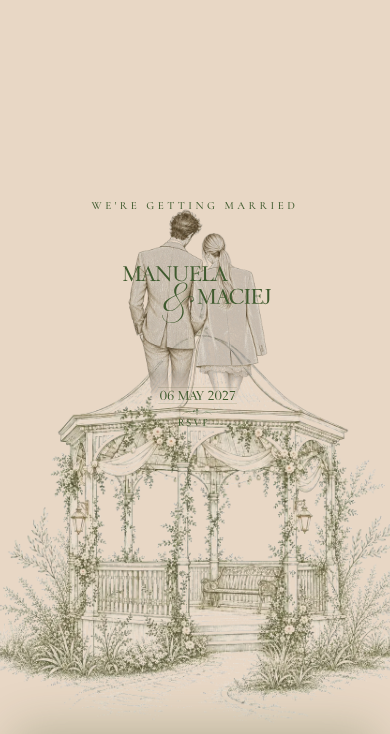
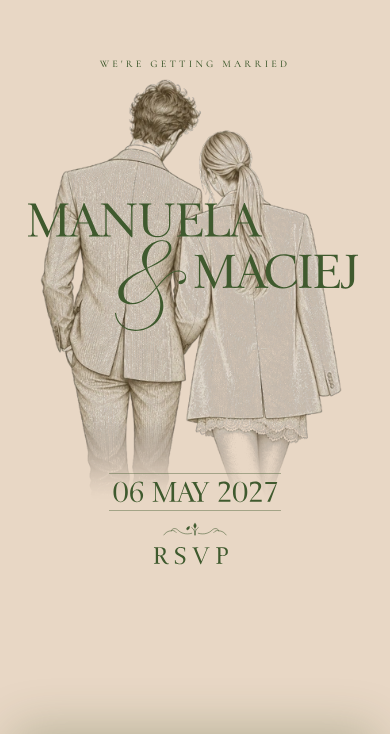
Before and after one commit to manuelmesav3l/invitacion-manuela-maciej, a React (Vite) app: page / in a window 390 px wide. Shown: the part 110-844 px from the top of the page. Built offline with nearby package versions, Linux system fonts and the light colour scheme; a web font is replaced by a local one.

Commit message:
feat(hero): enlarge hero illustration and typography on mobile viewports

```diff
--- a/src/components/PillButton.tsx
+++ b/src/components/PillButton.tsx
@@ -15,7 +15,7 @@ interface Props {
 export function PillButton({ variant = 'gold', icon, children, href, onClick, className = '', delay = 0, ariaHaspopup }: Props) {
   const reduce = useReducedMotion()
   const bg = variant === 'gold' ? 'bg-gold' : 'bg-olive-deep'
-  const cls = `group inline-flex items-center gap-2.5 rounded-full ${bg} px-7 py-3 text-[#f8f1e2] label text-[12px] shadow-[0_6px_16px_-8px_rgba(60,50,20,.5)] transition-transform active:scale-95 hover:scale-[1.03] ${className}`
+  const cls = `group inline-flex items-center gap-2.5 rounded-full ${bg} px-5 py-3 min-[380px]:px-7 text-[#f8f1e2] label text-[12px] shadow-[0_6px_16px_-8px_rgba(60,50,20,.5)] transition-transform active:scale-95 hover:scale-[1.03] ${className}`
   const inner = (
     <>
       {icon && <span className="transition-transform duration-300 group-hover:-rotate-12 group-hover:scale-110">{icon}</span>}
--- a/src/components/SectionTitle.tsx
+++ b/src/components/SectionTitle.tsx
@@ -24,8 +24,8 @@ export function SectionTitle({ initial, rest, size = 'md', color = 'text-gold',
         transition={{ duration: 0.9, ease: [0.22, 1, 0.36, 1] }}
         className="block"
       >
-        <span className={`font-script align-baseline ${scriptColor ?? ''} ${big ? 'text-[88px]' : 'text-[74px]'} mr-[-0.05em] italic`}>{initial}</span>
-        <span className={`${big ? 'text-[54px]' : 'text-[54px]'} font-medium tracking-[0.02em]`}>{rest}</span>
+        <span className={`font-script align-baseline ${scriptColor ?? ''} ${big ? 'text-[clamp(62px,22.5vw,88px)]' : 'text-[clamp(56px,19vw,74px)]'} mr-[-0.05em] italic`}>{initial}</span>
+        <span className="text-[clamp(38px,13.8vw,54px)] font-medium tracking-[0.02em]">{rest}</span>
       </motion.span>
     </Tag>
   )
@@ -36,10 +36,10 @@ export function StackedTitle({ initial, first, second, color = 'text-gold' }: {
   return (
     <h2 className={`font-serif leading-[0.86] ${color}`} aria-label={`${initial}${first} ${second}`}>
       <span aria-hidden="true" className="block">
-        <span className="font-script italic text-[62px] mr-[-0.04em]">{initial}</span>
-        <span className="text-[46px] font-medium tracking-[0.01em]">{first}</span>
+        <span className="font-script italic text-[clamp(48px,15.9vw,62px)] mr-[-0.04em]">{initial}</span>
+        <span className="text-[clamp(34px,11.8vw,46px)] font-medium tracking-[0.01em]">{first}</span>
       </span>
-      <span aria-hidden="true" className="block text-[46px] font-medium tracking-[0.01em]">{second}</span>
+      <span aria-hidden="true" className="block text-[clamp(34px,11.8vw,46px)] font-medium tracking-[0.01em]">{second}</span>
     </h2>
   )
 }
--- a/src/sections/Hero.tsx
+++ b/src/sections/Hero.tsx
@@ -32,16 +32,16 @@ export function Hero({ onRsvp }: { onRsvp: () => void }) {
   }, [reduce])
 
   return (
-    <section ref={sectionRef} className="relative w-full bg-cream min-h-screen flex items-center justify-center py-6 sm:py-10 px-2 sm:px-4 overflow-hidden" aria-label={`${t.couple.a} and ${t.couple.b}`}>
+    <section ref={sectionRef} className="relative w-full bg-cream min-h-screen flex items-center justify-center py-2 sm:py-10 px-1 sm:px-4 overflow-hidden" aria-label={`${t.couple.a} and ${t.couple.b}`}>
       {/* Gazebo illustration: Monumental scale, shifted left to bleed onto the screen edge */}
-      <div className="absolute left-[-10%] sm:left-[-8%] lg:left-[-10%] xl:left-[-12%] 2xl:left-[-14%] bottom-[-2%] sm:bottom-0 z-0 pointer-events-none w-[clamp(480px,58vw,1020px)] max-h-[100vh] select-none flex items-end justify-start">
+      <div className="hidden lg:flex left-[-10%] xl:left-[-12%] 2xl:left-[-14%] bottom-0 absolute z-0 pointer-events-none w-[clamp(480px,58vw,1020px)] max-h-[100vh] select-none items-end justify-start">
         <img
           src="/assets/gazebo-full.webp"
           width={1024}
           height={980}
           alt={t.venue.illustrationAlt || 'Romantic gazebo sketch'}
           className="w-full h-auto max-h-[100vh] object-contain block object-left-bottom"
-          loading="eager"
+          loading="lazy"
           decoding="async"
         />
       </div>
@@ -49,7 +49,7 @@ export function Hero({ onRsvp }: { onRsvp: () => void }) {
       <div className="relative w-full max-w-[1024px] 2xl:max-w-[1140px] mx-auto flex items-center justify-center z-10">
         <motion.div
           ref={heroRef}
-          className="relative w-full aspect-[1024/700] select-none"
+          className="hero-card-container relative mx-auto overflow-hidden select-none lg:overflow-visible"
           initial={reduce ? false : { opacity: 0.9, scale: 0.995 }}
           animate={{ opacity: 1, scale: 1 }}
           transition={{ duration: 0.8, ease: [0.22, 1, 0.36, 1] }}
@@ -60,13 +60,13 @@ export function Hero({ onRsvp }: { onRsvp: () => void }) {
             width={1024}
             height={700}
             alt={`${t.couple.a} & ${t.couple.b} - ${t.hero.kicker}`}
-            className="w-full h-full object-contain block pointer-events-none"
+            className="absolute left-[-61%] top-[-2.8%] h-auto w-[216.7%] max-w-none pointer-events-none lg:inset-0 lg:h-full lg:w-full lg:max-w-full lg:object-contain"
             fetchPriority="high"
             decoding="async"
           />
 
           {/* Top kicker */}
-          <p className="absolute top-[5.6%] inset-x-0 text-center font-caps text-[clamp(11px,1.45vw,15px)] font-medium tracking-[0.32em] text-olive-deep pointer-events-none">
+          <p className="absolute top-[3.2%] inset-x-0 text-center font-caps text-[clamp(10px,2.6vw,15px)] lg:top-[5.6%] lg:text-[clamp(11px,1.45vw,15px)] font-medium tracking-[0.32em] text-olive-deep pointer-events-none">
             {t.hero.kicker}
           </p>
 
@@ -75,7 +75,7 @@ export function Hero({ onRsvp }: { onRsvp: () => void }) {
             src="/assets/hero-names.svg"
             alt=""
             aria-hidden="true"
-            className="absolute left-[30.7%] top-[31.9%] w-[39.5%] h-auto pointer-events-none"
+            className="absolute left-[5.5%] top-[30%] w-[88%] lg:left-[30.7%] lg:top-[31.9%] lg:w-[39.5%] h-auto pointer-events-none"
             decoding="async"
           />
 
@@ -83,18 +83,18 @@ export function Hero({ onRsvp }: { onRsvp: () => void }) {
           <img
             src="/assets/hero-date.svg"
             alt={`${t.hero.day} ${t.hero.month} ${t.hero.year}`}
-            className="absolute left-[40%] top-[79.4%] w-[21.1%] h-auto pointer-events-none"
+            className="absolute left-[27%] top-[79.6%] w-[46%] lg:left-[40%] lg:top-[79.4%] lg:w-[21.1%] h-auto pointer-events-none"
             decoding="async"
           />
 
-          <Flourish className="absolute left-[50.5%] top-[87.4%] w-[8%] -translate-x-1/2 text-olive-deep pointer-events-none" />
+          <Flourish className="absolute left-1/2 top-[88.4%] w-[17.5%] lg:left-[50.5%] lg:top-[87.4%] lg:w-[8%] -translate-x-1/2 text-olive-deep pointer-events-none" />
 
           {/* RSVP button with luxury hover interaction */}
           <button
             type="button"
             onClick={onRsvp}
             aria-label="Confirmar asistencia (RSVP)"
-            className="group absolute left-[50.5%] top-[92%] w-[10%] -translate-x-1/2 cursor-pointer p-1 -m-1 text-olive-deep transition-all duration-300 ease-[cubic-bezier(0.25,1,0.5,1)] hover:scale-105 hover:text-gold active:scale-95 active:text-[#937848] focus-visible:outline-none focus-visible:ring-2 focus-visible:ring-gold focus-visible:ring-offset-2 focus-visible:ring-offset-cream rounded select-none"
+            className="group absolute left-1/2 top-[93.2%] w-[22%] lg:left-[50.5%] lg:top-[92%] lg:w-[10%] -translate-x-1/2 cursor-pointer p-1 -m-1 text-olive-deep transition-all duration-300 ease-[cubic-bezier(0.25,1,0.5,1)] hover:scale-105 hover:text-gold active:scale-95 active:text-[#937848] focus-visible:outline-none focus-visible:ring-2 focus-visible:ring-gold focus-visible:ring-offset-2 focus-visible:ring-offset-cream rounded select-none"
           >
             <RsvpLogo className="w-full h-auto block transition-all duration-300 drop-shadow-none group-hover:drop-shadow-[0_2px_10px_rgba(173,145,92,0.4)]" />
 
--- a/src/styles/index.css
+++ b/src/styles/index.css
@@ -106,3 +106,17 @@ img { display: block; max-width: 100%; }
 @media (prefers-reduced-motion: reduce) {
   *, *::before, *::after { animation: none !important; transition-duration: .01ms !important; }
 }
+
+/* Responsive Hero Card Container: maximum presence on mobile, widescreen on desktop */
+.hero-card-container {
+  width: min(96vw, calc((100vh - 32px) * 511 / 744), 540px);
+  width: min(96vw, calc((100svh - 32px) * 511 / 744), 540px);
+  aspect-ratio: 511 / 744;
+}
+
+@media (min-width: 1024px) {
+  .hero-card-container {
+    width: 100%;
+    aspect-ratio: 1024 / 700;
+  }
+}
```
